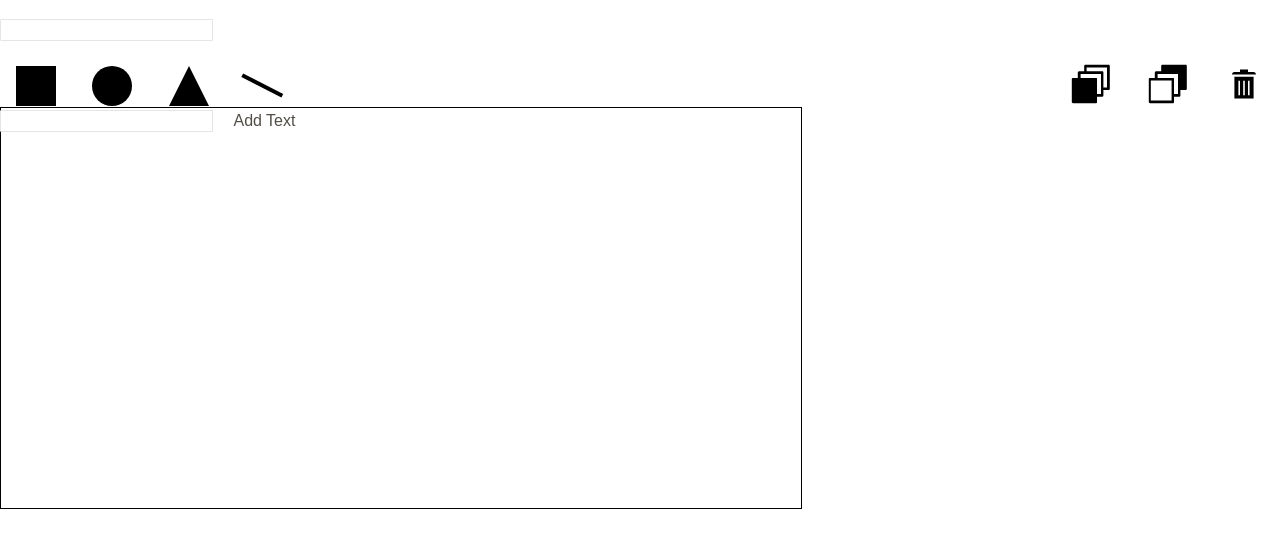
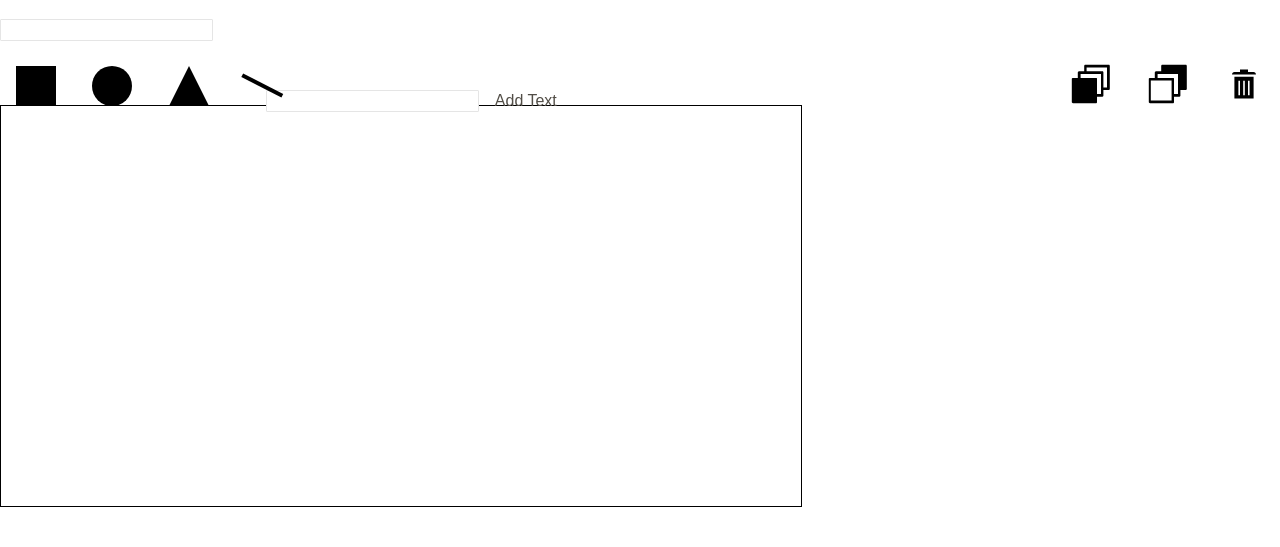
Before and after one commit to dvidsilva/versalgraph, a plain HTML site: page versal.html in a window 1280 px wide. Shown: the part 61-608 px from the top of the page. Drawn offline with Linux system fonts and the light colour scheme.

Commit message:
added text svg

```diff
--- a/versal.html
+++ b/versal.html
@@ -21,9 +21,7 @@
     <button onclick="addCircle()"><div class='add-circle'></div></button>
     <button onclick="addTriangle()"><div class='add-triangle'></div></button>
     <button onclick="addLine()"><div class='add-line'></div></button>
-    <br>
-    <input type="text" class="text">
-    <button onclick="addText()">Add Text</button>
+    <input type="text" class="text"><button onclick="addText()">Add Text</button>
   </div>
 
   <div class="edit-buttons">
@@ -34,6 +32,7 @@
 
   <div class='nothing'>
   </div>
+  <br>
   <canvas id="c"></canvas>
 
 </body>
```
Also changed, not shown: assets/img/text.svg (added).
